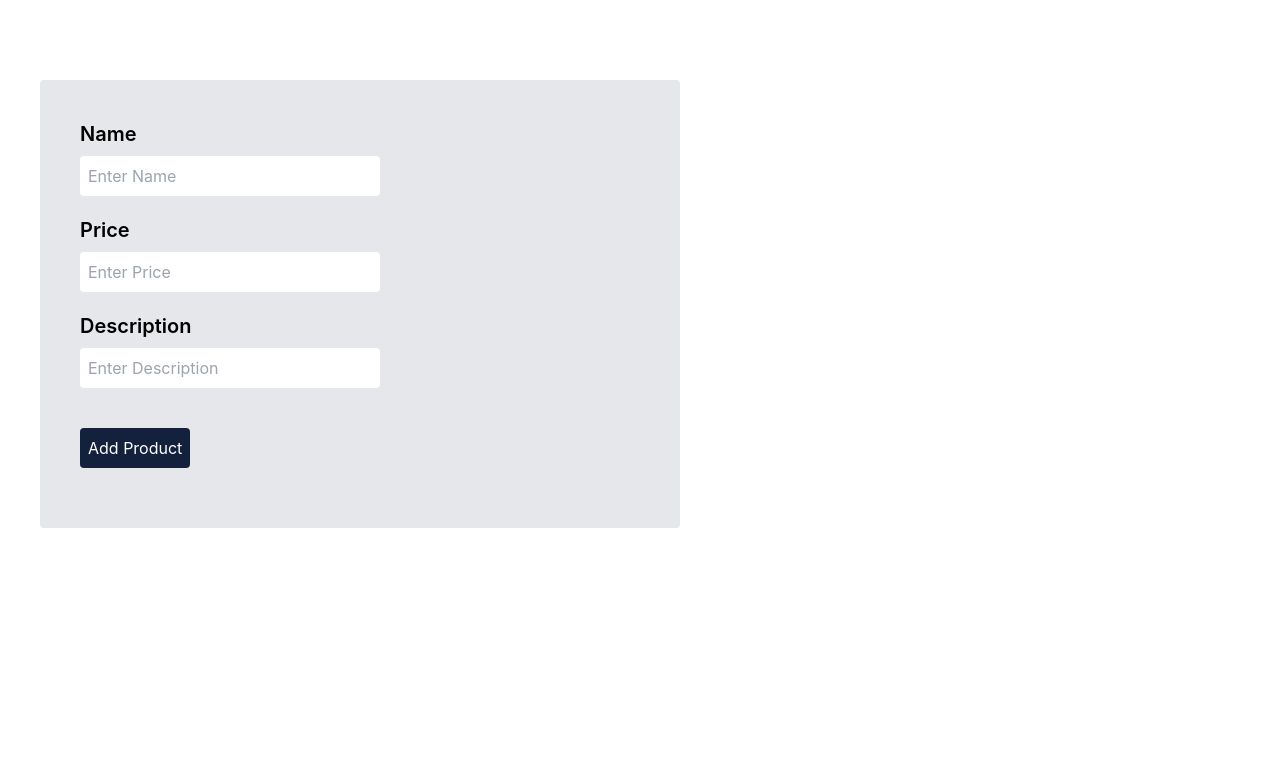
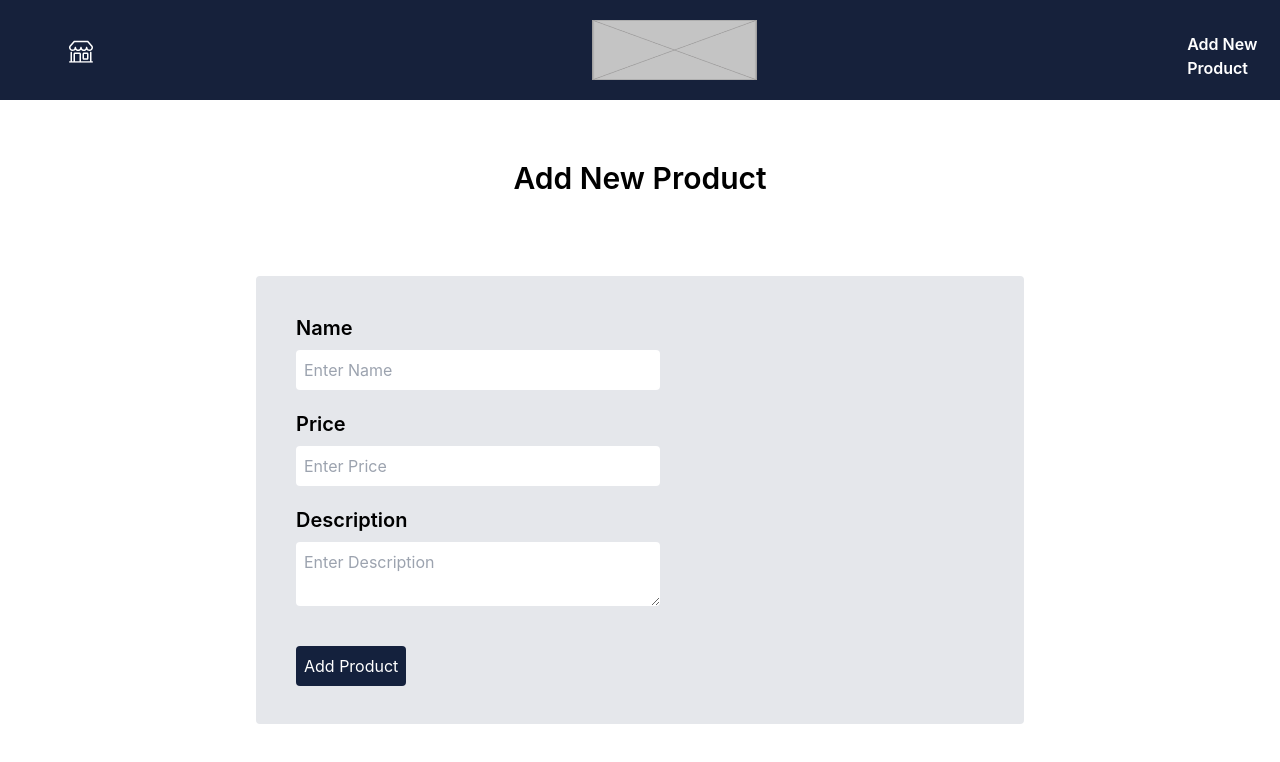
Before and after one commit to dikaaayy/Emart-Project, a Next.js app: page /addProduct in a window 1280 px wide. Shown: the top 762 px of the page. Built offline with nearby package versions, Linux system fonts and the light colour scheme.

Commit message:
added styling for add-product page

```diff
--- a/pages/addProduct.tsx
+++ b/pages/addProduct.tsx
@@ -1,7 +1,7 @@
-// import axios from "axios";
 import { Prisma } from "@prisma/client";
 import { useState } from "react";
 import { uid } from "uid";
+import Header from "../src/components/Header/Header";
 
 interface Product {
   name: string;
@@ -13,27 +13,6 @@ interface Product {
 export default function AddProduct() {
   const [product, setProduct] = useState<Product>({ productID: "", name: "", cost: "", description: "" });
 
-  // const submitToDB = async (name: string, price: string) => {
-  //   axios({
-  //     method: "post",
-  //     url: "http://localhost:3000/api/product/addproduct",
-  //     headers: {},
-  //     data: {
-  //       foo: "bar",
-  //     },
-  //   });
-  // };
-  // const submitToDB = async (product: Prisma.productCreateInput) => {
-  //   console.log(product);
-  //   const response = await fetch("/api/addproduct", {
-  //     method: "POST",
-  //     body: JSON.stringify(product),
-  //   });
-  //   if (!response.ok) {
-  //     throw new Error(response.statusText);
-  //   }
-  //   return await response.json();
-  // };
   const submitToDB = async (data: Product) => {
     try {
       fetch("http://localhost:3000/api/product/addproduct", {
@@ -59,7 +38,12 @@ export default function AddProduct() {
   };
   return (
     <>
-      <div className="mt-20 pt-10 ml-10 w-1/2 h-[28rem] bg-gray-200 rounded">
+      <Header />
+      <div className="pt-40 text-center font-semibold text-3xl">
+        <h1>Add New Product</h1>
+      </div>
+      <div className="flex justify-center">
+        <div className="my-20 flex flex-col justify-center w-[60%] h-[28rem] bg-gray-200 rounded">
           <form onSubmit={submitHandler} autoComplete="off">
             <div className="ml-10 flex flex-col gap-y-2 mb-5">
               <label htmlFor="productName" className="text-xl font-semibold">
@@ -95,10 +79,10 @@ export default function AddProduct() {
               <label htmlFor="productDesc" className="text-xl font-semibold">
                 Description
               </label>
-            <input
+              <textarea
                 className="w-1/2 overflow-auto p-2 rounded"
                 placeholder="Enter Description"
-              type="text"
+                rows={2}
                 name="productDesc"
                 id="productDesc"
                 value={product.description}
@@ -117,6 +101,7 @@ export default function AddProduct() {
             </button>
           </form>
         </div>
+      </div>
     </>
   );
 }
```
Lines whose indentation alone changed are shown as unchanged.
